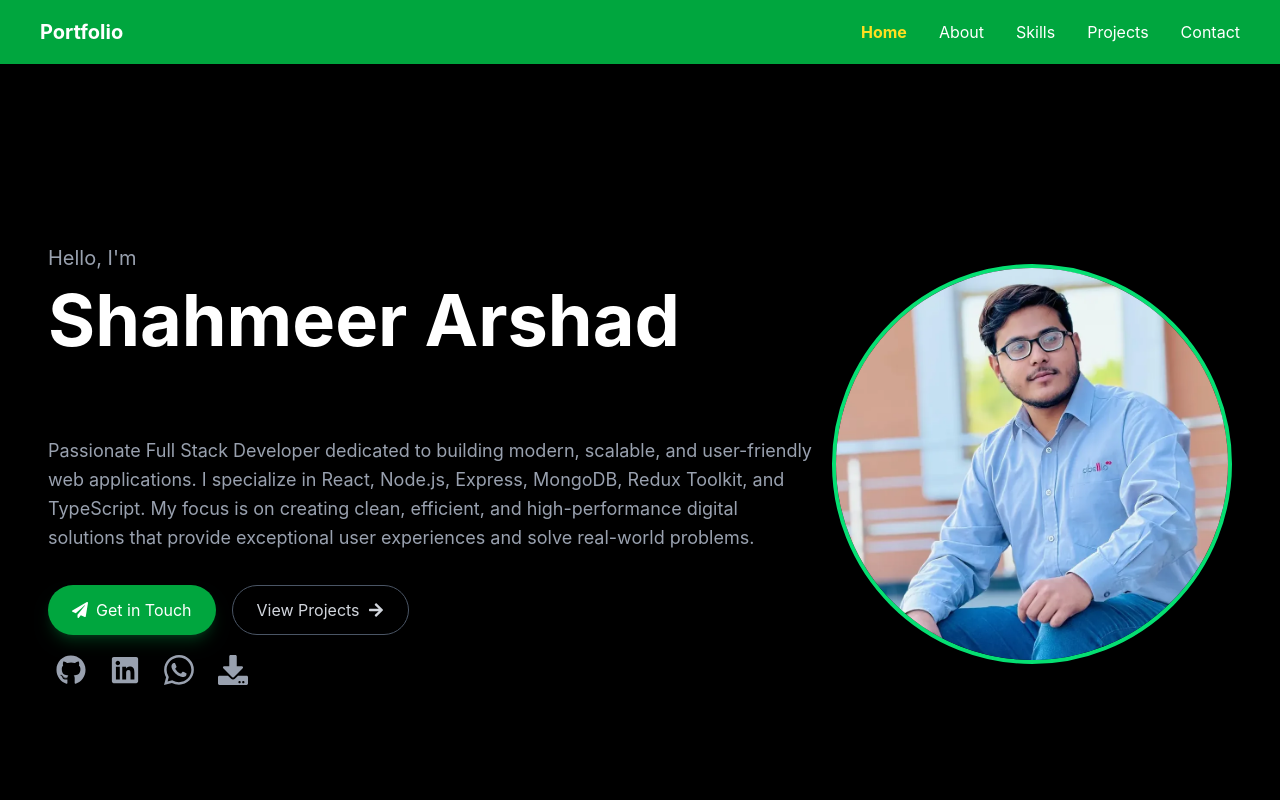
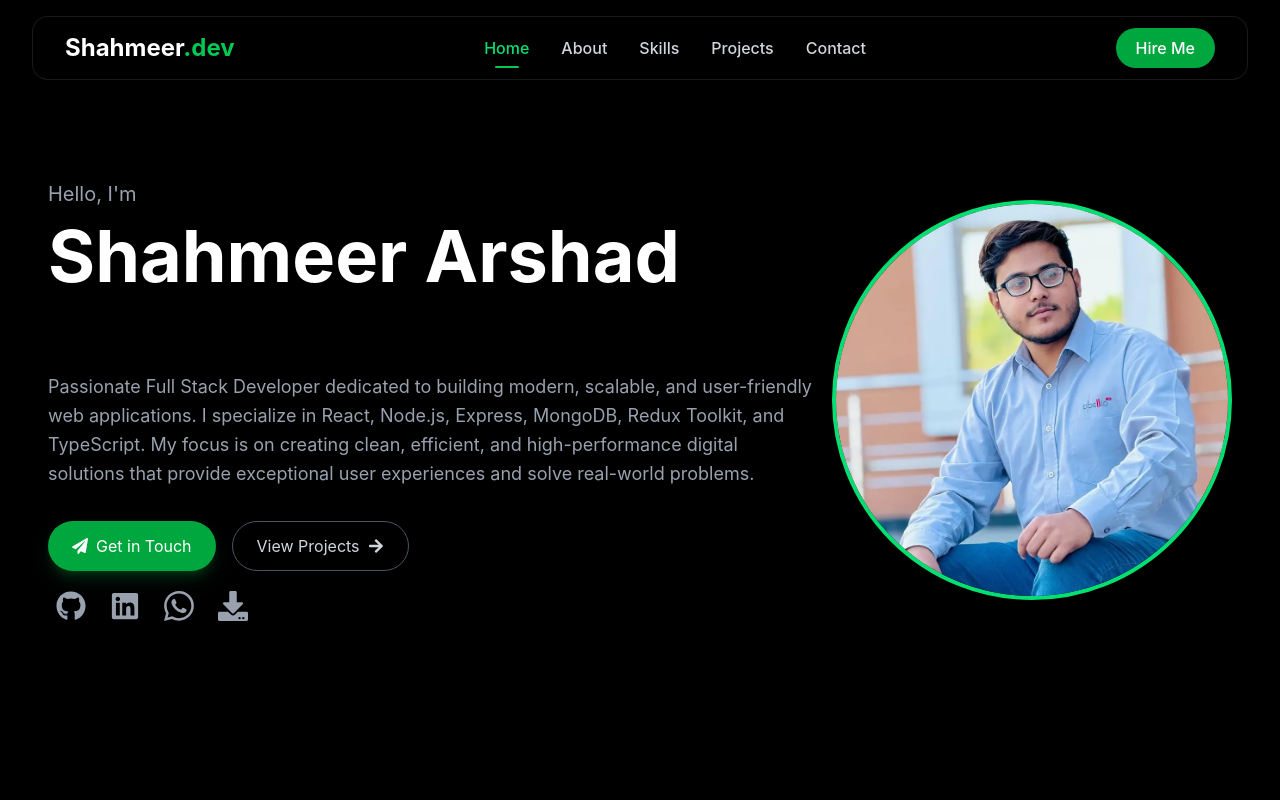
Before and after one commit to shahmeer-codes/Portfolio-website-React, a React (Vite) app: page / in a window 1280 px wide. Shown: the top 800 px of the page. Built offline with nearby package versions, Linux system fonts and the light colour scheme.

Commit message:
update the Navbar and make it attractive

```diff
--- a/src/components/Navbar.jsx
+++ b/src/components/Navbar.jsx
@@ -1,10 +1,10 @@
 import { useState, useEffect } from "react";
+import { FaBars, FaTimes } from "react-icons/fa";
 
 const Navbar = () => {
   const [active, setActive] = useState("home");
   const [open, setOpen] = useState(false);
 
-  // Scroll spy
   useEffect(() => {
     const sectionIds = ["home", "about", "skills", "projects", "contact"];
 
@@ -13,11 +13,15 @@ const Navbar = () => {
 
       sectionIds.forEach((id) => {
         const section = document.getElementById(id);
+
         if (section) {
           const sectionHeight = section.offsetHeight;
-          const sectionTop = section.offsetTop - 150; // Offset for navbar
+          const sectionTop = section.offsetTop - 120;
 
-          if (scrollY >= sectionTop && scrollY < sectionTop + sectionHeight) {
+          if (
+            scrollY >= sectionTop &&
+            scrollY < sectionTop + sectionHeight
+          ) {
             setActive(id);
           }
         }
@@ -25,67 +29,140 @@ const Navbar = () => {
     };
 
     window.addEventListener("scroll", handleScroll);
-
-    // Trigger once on mount to set initial active state
     handleScroll();
 
     return () => window.removeEventListener("scroll", handleScroll);
   }, []);
 
   const linkClass = (id) =>
-    `cursor-pointer transition ${
-      active === id ? "text-yellow-300 font-bold" : "text-white"
+    `relative px-3 py-2 font-medium transition-all duration-300 ${
+      active === id
+        ? "text-green-400"
+        : "text-gray-300 hover:text-white"
     }`;
 
   return (
-    <nav className="sticky top-0 z-50 bg-green-600 text-white px-6 md:px-10 h-16 flex items-center justify-between shadow-md">
-      {/* Logo */}
-      <div className="text-xl font-bold">Portfolio</div>
-      {/* Desktop Menu */}
-      <div className="hidden md:flex gap-8">
-        <a href="#home" className={linkClass("home")}>
-          Home
+    <>
+      <nav
+        className="
+          fixed top-4 left-1/2 -translate-x-1/2
+          w-[95%] max-w-7xl h-16
+          z-50
+          bg-black/50 backdrop-blur-md
+          border border-white/10
+          rounded-2xl
+          shadow-lg
+          px-6 md:px-8
+          flex items-center justify-between
+        "
+      >
+        {/* Logo */}
+        <a href="#home" className="text-xl md:text-2xl font-bold">
+          <span className="text-white">Shahmeer</span>
+          <span className="text-green-500">.dev</span>
         </a>
-        <a href="#about" className={linkClass("about")}>
-          About
+
+        {/* Desktop Menu */}
+        <div className="hidden md:flex items-center gap-2">
+          {["home", "about", "skills", "projects", "contact"].map((item) => (
+            <a
+              key={item}
+              href={`#${item}`}
+              className={linkClass(item)}
+            >
+              {item.charAt(0).toUpperCase() + item.slice(1)}
+
+              {active === item && (
+                <span
+                  className="
+                    absolute left-1/2 -translate-x-1/2
+                    bottom-0 h-[2px] w-6
+                    bg-green-500 rounded-full
+                  "
+                />
+              )}
+            </a>
+          ))}
+        </div>
+
+        {/* CTA Button */}
+        <a
+          href="#contact"
+          className="
+            hidden md:flex
+            items-center
+            px-5 py-2
+            rounded-full
+            bg-green-600
+            text-white
+            font-medium
+            hover:bg-green-500
+            hover:scale-105
+            transition-all duration-300
+          "
+        >
+          Hire Me
         </a>
-        <a href="#skills" className={linkClass("skills")}>
-          Skills
-        </a>
-        <a href="#projects" className={linkClass("projects")}>
-          Projects
-        </a>
-        <a href="#contact" className={linkClass("contact")}>
-          Contact
-        </a>
-      </div>
 
-      {/* Mobile Button */}
-      <button className="md:hidden text-2xl" onClick={() => setOpen(!open)}>
-        ☰
-      </button>
+        {/* Mobile Menu Button */}
+        <button
+          className="md:hidden text-white text-2xl"
+          onClick={() => setOpen(!open)}
+        >
+          {open ? <FaTimes /> : <FaBars />}
+        </button>
+      </nav>
 
       {/* Mobile Menu */}
       {open && (
-        <div className="absolute top-16 left-0 w-full bg-green-700 flex flex-col items-center py-4 gap-4 md:hidden">
-          <a onClick={() => setOpen(false)} href="#home">
-            Home
-          </a>
-          <a onClick={() => setOpen(false)} href="#projects">
-            Projects
-          </a>
-          <a onClick={() => setOpen(false)} href="#skills">
-            Skills
-          </a>
-          <a onClick={() => setOpen(false)} href="#about">
-            About
-          </a>
-          <a onClick={() => setOpen(false)} href="#contact">
-            Contact
+        <div
+          className="
+            fixed top-24 left-4 right-4
+            z-40
+            bg-black/90
+            backdrop-blur-lg
+            border border-white/10
+            rounded-2xl
+            p-6
+            flex flex-col gap-5
+            md:hidden
+            shadow-xl
+          "
+        >
+          {["home", "about", "skills", "projects", "contact"].map((item) => (
+            <a
+              key={item}
+              href={`#${item}`}
+              onClick={() => setOpen(false)}
+              className={`text-lg transition ${
+                active === item
+                  ? "text-green-400 font-semibold"
+                  : "text-gray-300 hover:text-white"
+              }`}
+            >
+              {item.charAt(0).toUpperCase() + item.slice(1)}
+            </a>
+          ))}
+
+          <a
+            href="#contact"
+            onClick={() => setOpen(false)}
+            className="
+              mt-2
+              text-center
+              bg-green-600
+              text-white
+              py-3
+              rounded-full
+              hover:bg-green-500
+              transition
+            "
+          >
+            Hire Me
           </a>
         </div>
       )}
-    </nav>
+    </>
   );
 };
 
```
